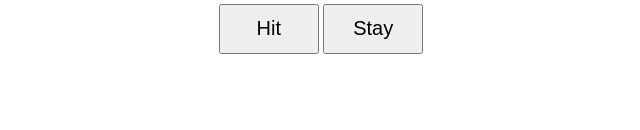
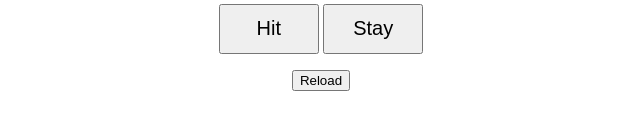
Before and after one commit to BlackjackByOximy/BlackjackByOximy.github.io, a plain HTML site: page index.html in a window 1280 px wide. Shown: the part 512-642 px from the top of the page, without its empty margins (319-959 px from the left). Drawn offline with Linux system fonts and the light colour scheme.

Commit message:
Update index.html

```diff
--- a/index.html
+++ b/index.html
@@ -23,3 +23,5 @@
         <p id="results"></p>
     </body>
 </html>
+
+<button onclick="window.location.reload();">Reload</button>
```
